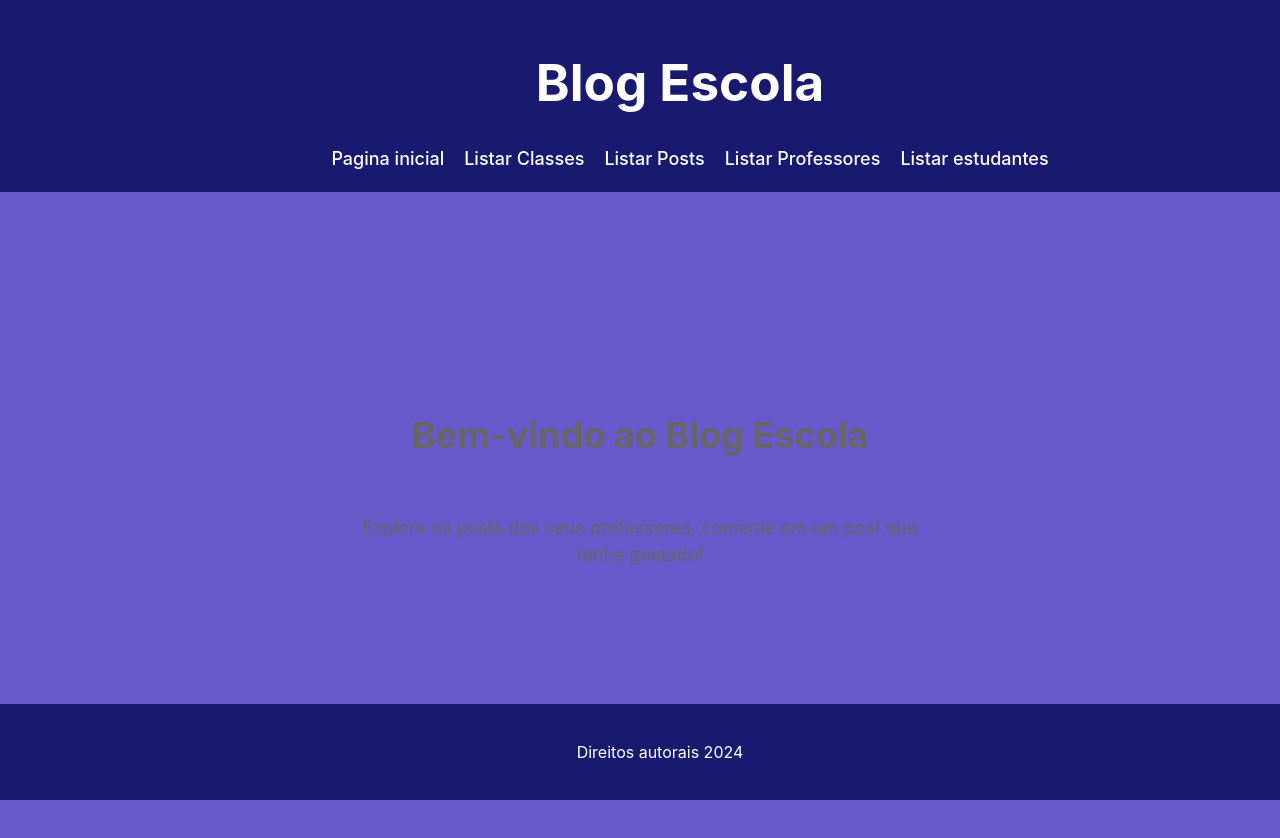
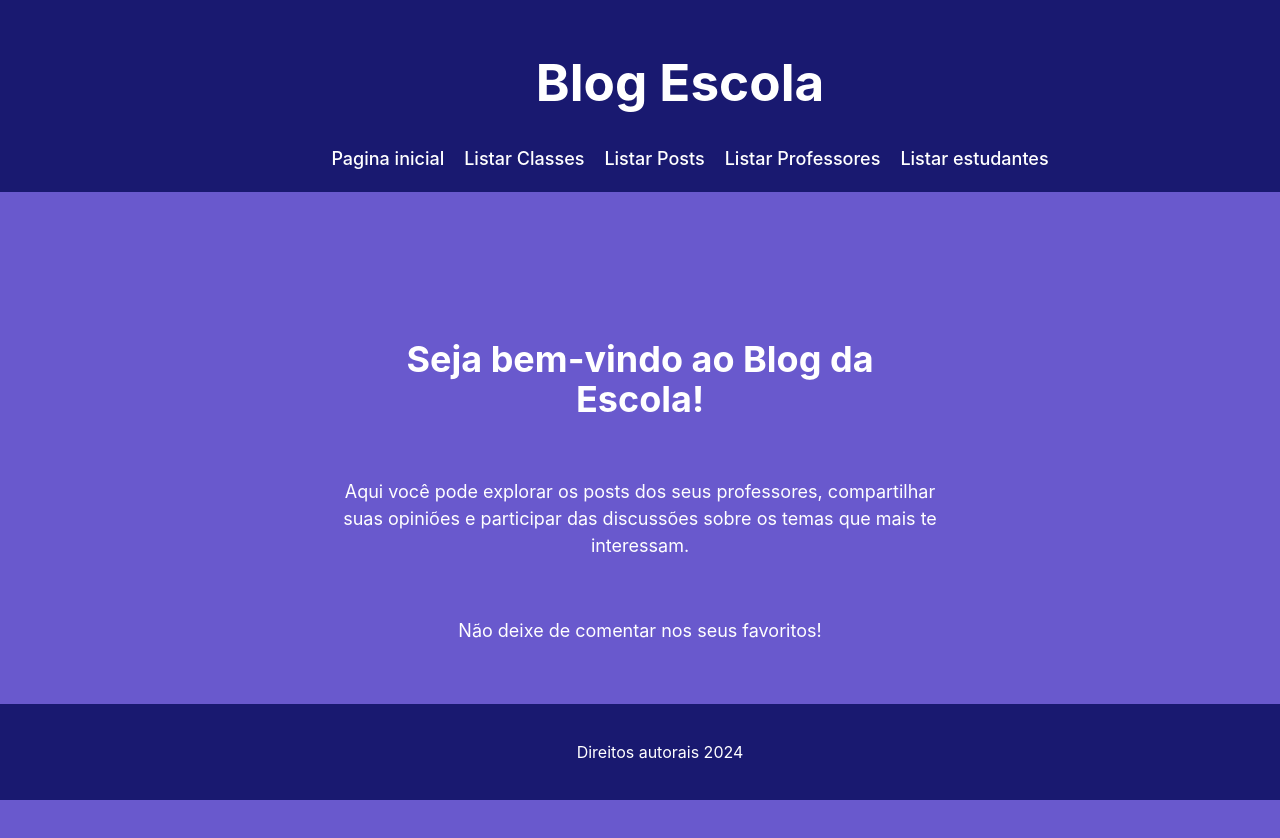
Before and after one commit to PSMFigueiredo/react-web, a React (Vite) app: page / in a window 1280 px wide. Shown: the top 838 px of the page. Built offline with nearby package versions, Linux system fonts and the light colour scheme.

Commit message:
feature/mauricio - ajustes frontEnd

```diff
--- a/src/pages/HomePage.tsx
+++ b/src/pages/HomePage.tsx
@@ -1,5 +1,6 @@
 import styled from "styled-components";
 import React from "react";
+import Footer from "../components/Footer/footer";
 
 const HomeContainer = styled.div`
     display: flex;
@@ -13,7 +14,7 @@ const HomeContainer = styled.div`
 
 const Heading = styled.h1`
     font-size: 36px;
-    color: #666;
+    color: #fff;
     margin-bottom: 40px;
     text-align: center;
     max-width: 600px;
@@ -21,7 +22,7 @@ const Heading = styled.h1`
 
 const SubHeading = styled.p`
     font-size: 18px;
-    color: #666;
+    color: #fff;
     margin-bottom: 40px;
     text-align: center;
     max-width: 600px;
@@ -38,8 +39,9 @@ const Image = styled.img`
 const HomePage: React.FC = () => {
     return (
         <HomeContainer>
-            <Heading>Bem-vindo ao Blog Escola</Heading>
-            <SubHeading> Explore os posts dos seus professores, comente em um post que tenha gostado!</SubHeading>
+            <Heading>Seja bem-vindo ao Blog da Escola!</Heading>
+            <SubHeading>Aqui você pode explorar os posts dos seus professores, compartilhar suas opiniões e participar das discussões sobre os temas que mais te interessam.</SubHeading>
+            <SubHeading>Não deixe de comentar nos seus favoritos!</SubHeading>
         </HomeContainer>
     );
 };
--- a/src/pages/LoginPage.tsx
+++ b/src/pages/LoginPage.tsx
@@ -35,6 +35,7 @@ const Form = styled.form`
 
 const Input = styled.input`
     background-color: #fff;
+    color: #767676;
     padding: 10px;
     margin-bottom: 20px;
     border: 1px solid #ccc;
@@ -45,7 +46,7 @@ const Input = styled.input`
 const Button = styled.button`
     padding: 10px;
     background-color: #191970;
-    color: white;
+    color: #fff;
     font-size: 16px;
     border: none;
     border-radius: 4px;
```
